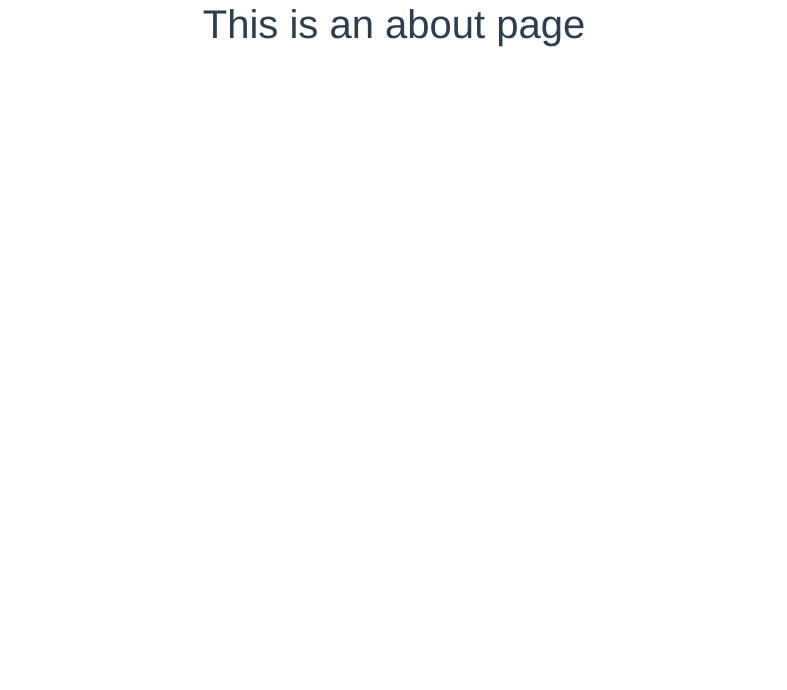
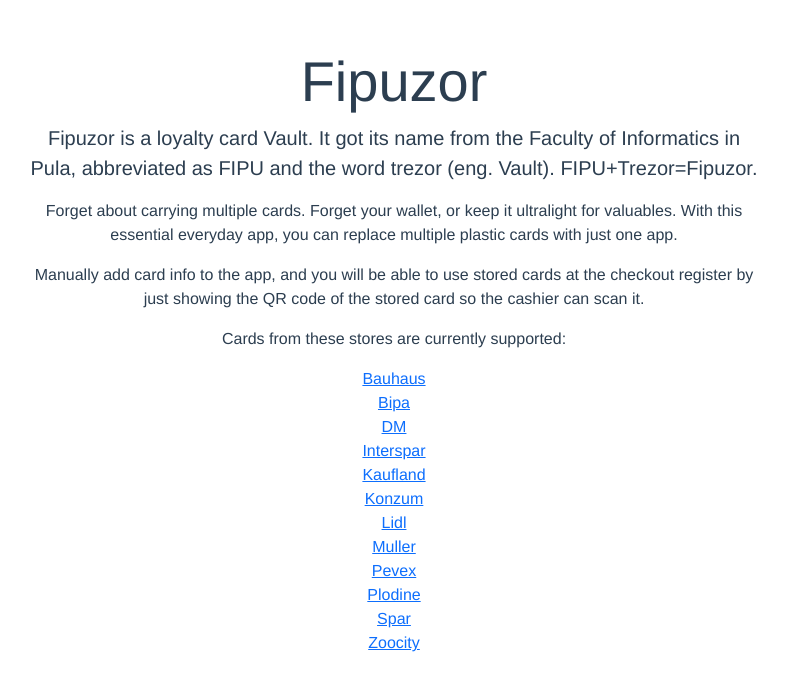
Before and after one commit to dilevak/fipuzor, a Vue app: page /about in a window 1280 px wide. Shown: the top 690 px of the page, without its empty margins (246-1033 px from the left). Built offline with nearby package versions, Linux system fonts and the light colour scheme.

Commit message:
polje br.kartice limitirano na brojeve,about page

```diff
--- a/src/components/AddCard.vue
+++ b/src/components/AddCard.vue
@@ -13,10 +13,12 @@
             <option v-for="store in stores" :key="store">{{ store }}</option>
           </select>
         </div>
-        <div class="mb-3">
-          <label for="newCardNumber" class="form-label">Card Number:</label>
-          <input v-model="newCardNumber" id="newCardNumber" type="text" class="form-control" required>
-        </div>
+    <div class="mb-3">
+      <label for="newCardNumber" class="form-label">Card Number:</label>
+      <input v-model="newCardNumber" id="newCardNumber" type="text" class="form-control" required @input="validateCardNumber">
+      <p v-if="cardNumberError" class="text-danger">{{ cardNumberError }}</p>
+    </div>
+
         <div class="mb-3">
           <label class="form-label">Expire Date:</label>
           <div class="d-flex">
@@ -52,6 +54,7 @@
       newCardNumber: "",
       selectedMonth: "",
       selectedYear: "",
+      cardNumberError: "",
     };
   },
   computed: {
@@ -67,6 +70,15 @@
     },
   },
   methods: {
+
+    validateCardNumber() {
+      if (!/^\d+$/.test(this.newCardNumber)) {
+        this.cardNumberError = "Only numbers are accepted for card number";
+      } else {
+        this.cardNumberError = "";
+      }
+    },
+
     submitForm() {
   if (this.selectedStore && this.newCardNumber && this.selectedMonth && this.selectedYear) {
     this.$emit("card-added", {
--- a/src/views/AboutView.vue
+++ b/src/views/AboutView.vue
@@ -1,12 +1,54 @@
 <template>
-  <div class="about">
-    <h1>This is an about page</h1>
+  <div class="container mt-5">
+    <div class="row">
+      <div class="col-md-8 offset-md-2">
+        <div class="about">
+          <h1 class="display-4">Fipuzor</h1>
+          <p class="lead">
+            Fipuzor is a loyalty card Vault. It got its name from the Faculty of Informatics in Pula,
+            abbreviated as FIPU and the word trezor (eng. Vault).
+            FIPU+Trezor=Fipuzor.
+          </p>
+          <p>
+            Forget about carrying multiple cards. Forget your wallet,
+            or keep it ultralight for valuables. With this essential everyday app,
+            you can replace multiple plastic cards with just one app.
+          </p>
+          <p>
+            Manually add card info to the app, and you will be able to use stored cards
+            at the checkout register by just showing the QR code of the stored card so the cashier can scan it.
+          </p>
+          <p>
+            Cards from these stores are currently supported:
+          </p>
+          <ul class="list-unstyled">
+            <li><a href="https://www.bauhaus.hr/">Bauhaus</a></li>
+            <li><a href="https://www.bipa.hr/">Bipa</a></li>
+            <li><a href="https://www.dm.hr/">DM</a></li>
+            <li><a href="https://www.interspar.hr/">Interspar</a></li>
+            <li><a href="https://www.kaufland.hr/">Kaufland</a></li>
+            <li><a href="https://www.konzum.hr/">Konzum</a></li>
+            <li><a href="https://www.lidl.hr/">Lidl</a></li>
+            <li><a href="https://www.mueller.hr/">Muller</a></li>
+            <li><a href="https://www.pevex.hr/">Pevex</a></li>
+            <li><a href="https://www.plodine.hr/">Plodine</a></li>
+            <li><a href="https://www.spar.hr/">Spar</a></li>
+            <li><a href="https://www.zoocity.hr/">Zoocity</a></li>
+          </ul>
+        </div>
+      </div>
+    </div>
   </div>
 </template>
 
 <script>
-
 export default {
   name: 'AboutView',
-  }
+};
 </script>
+
+<style scoped>
+.about {
+  margin-bottom: 3rem;
+}
+</style>
--- a/src/views/DashboardView.vue
+++ b/src/views/DashboardView.vue
@@ -162,8 +162,15 @@
       logo: this.getLogoPath(newCardData.selectedStore), //ime odobranog stora (from event data) za postavljanje loga automatski
       expanded: false,
     };
-      axios.post('http://localhost:3000/api/cards', newCard)
-  .then(response => {
+
+    //Validacija cardNumber polja - limitirano samo na brojeve
+    if (!/^\d+$/.test(newCard.cardNumber)) {
+    console.log('Invalid card number');
+    return;
+    }
+
+    axios.post('http://localhost:3000/api/cards', newCard)
+    .then(response => {
     if (response.data.success) {
       this.cards.push(newCard); // Add the new card to the local array
       console.log('Card added successfully:', response.data.message);
```
